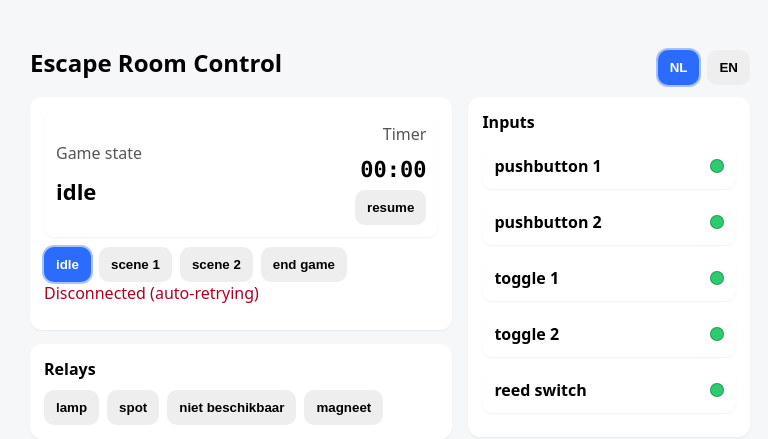
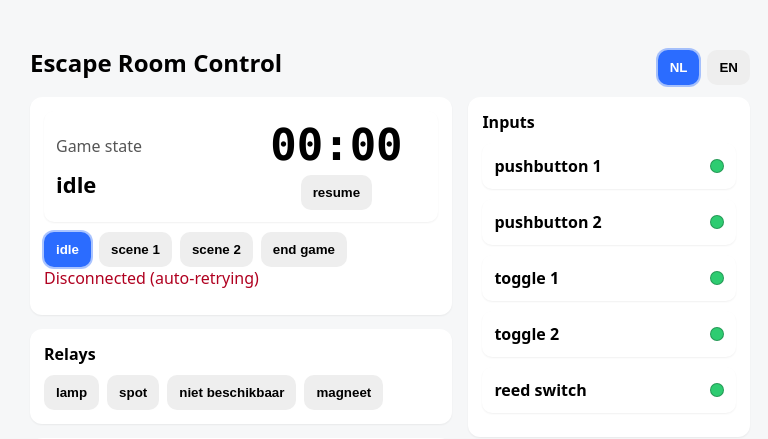
Before and after one commit to jtuinman/escape-room-control, a Flask app: page / in a window 1280 px wide. Shown: the top 439 px of the page, without its empty margins (250-1018 px from the left). Run offline with Flask 3, Linux system fonts and the light colour scheme; data that the repository does not hold is empty.

Commit message:
styling timerbox

```diff
--- a/static/style.css
+++ b/static/style.css
@@ -17,8 +17,15 @@ h1 { margin: 0 0 12px; font-size: 24px; }
 .btn { padding: 10px 12px; border: 0; border-radius: 10px; background: #eee; cursor: pointer; font-weight: 700; }
 .btn:hover { background: #e3e3e3; }
 .big { font-size: 22px; font-weight: 800; }
+#timer { font-size: 44px; line-height: 1; }
 .mono { font-variant-numeric: tabular-nums; font-family: ui-monospace, SFMono-Regular, Menlo, Monaco, Consolas, monospace; }
-.timerBox { text-align: right; }
+.timerBox {
+  text-align: center;
+  min-width: 180px;
+}
+#stopTimerBtn {
+  margin-top: 10px;
+}
 h2 { margin: 0 0 10px; font-size: 16px; }
 .btn.active-state {
   background: #2b6cff;
--- a/templates/index.html
+++ b/templates/index.html
@@ -25,7 +25,6 @@
               <div id="gameState" class="big">…</div>
             </div>
             <div class="timerBox">
-              <div class="muted">Timer</div>
               <div id="timer" class="big mono">00:00</div>
               <button class="btn warn hidden" id="stopTimerBtn" type="button" style="margin-top:8px;">
                 stop timer
```
